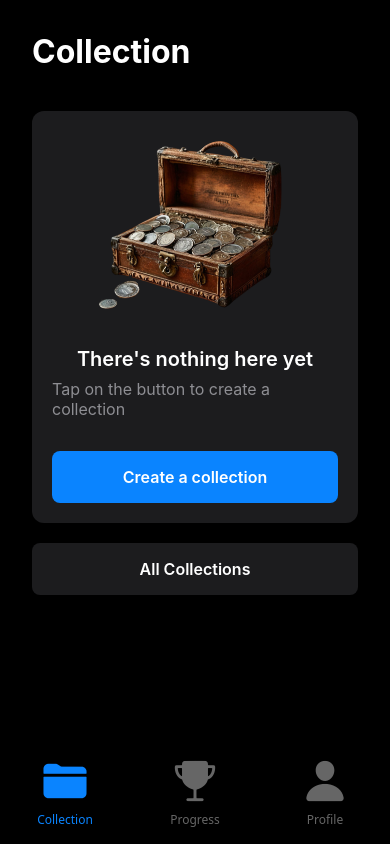
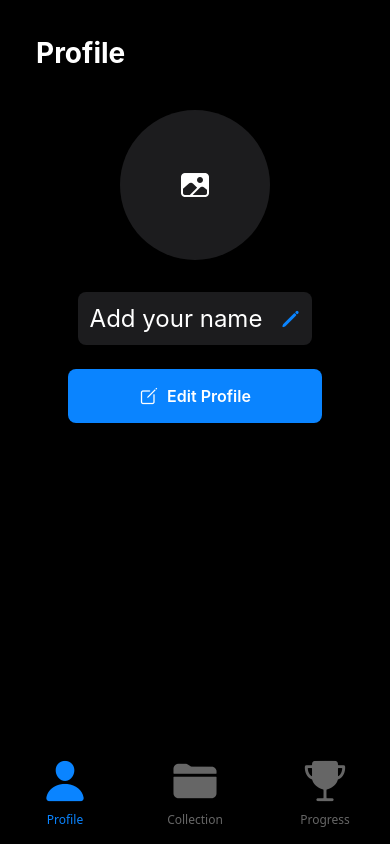
Before and after one commit to Vachek-hooves/Strike, a React Native app: screen /Tab in a window 390 px wide. Built offline with nearby package versions, Linux system fonts and the light colour scheme.

Commit message:
update tab bar style

```diff
--- a/TabNavigation/TabContainer.js
+++ b/TabNavigation/TabContainer.js
@@ -24,6 +24,15 @@ const TabContainer = () => {
       }}
     >
       <Tab.Screen
+        name="Profile"
+        component={TabUserScreen}
+        options={{
+          tabBarIcon: ({color, size}) => (
+            <Icon name="person" size={46} color={color} />
+          ),
+        }}
+      />
+      <Tab.Screen
         name="Collection"
         component={TabMainCollectionsScreen}
         options={{
@@ -38,15 +47,6 @@ const TabContainer = () => {
         options={{
           tabBarIcon: ({color, size}) => (
             <Icon name="trophy" size={46} color={color} />
-          ),
-        }}
-      />
-      <Tab.Screen
-        name="Profile"
-        component={TabUserScreen}
-        options={{
-          tabBarIcon: ({color, size}) => (
-            <Icon name="person" size={46} color={color} />
           ),
         }}
       />
```
